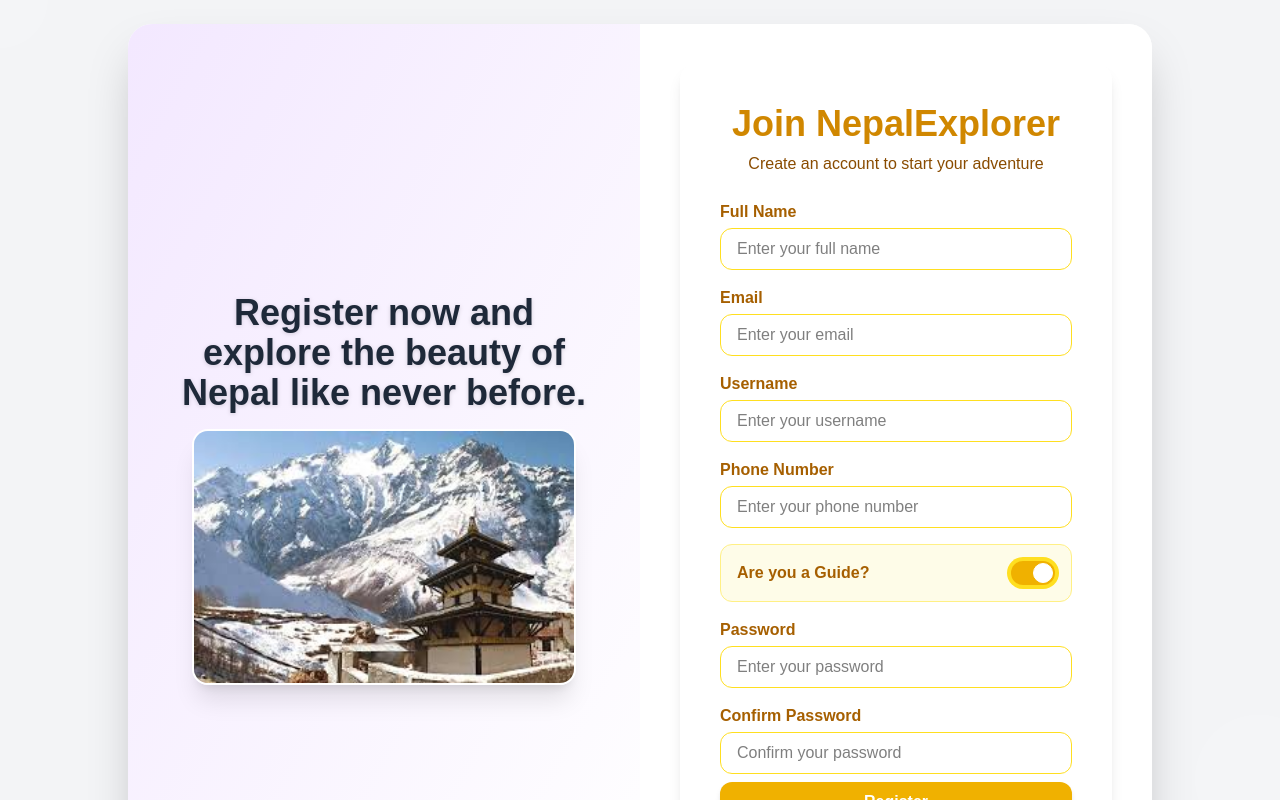
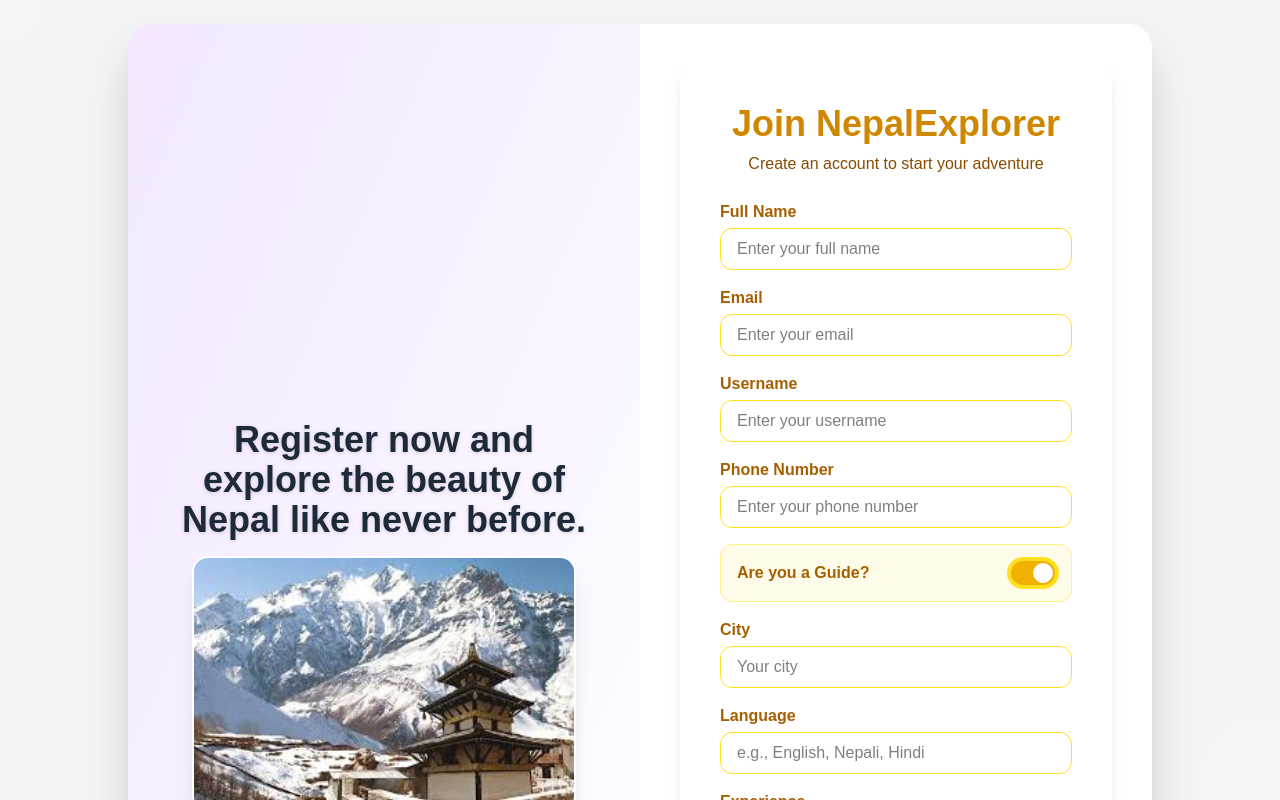
Before and after one commit to SandipKandel0/Web_project_nepalexplorer, a Next.js app: page /register in a window 1280 px wide. Both pictures are taken after a click on the label 1033 px from the left and 573 px from the top of the page. Shown: the top 800 px of the page. Built offline with nearby package versions, Linux system fonts and the light colour scheme; no server answers.

Commit message:
register for guide modified

```diff
--- a/app/(auth)/_components/register_form.tsx
+++ b/app/(auth)/_components/register_form.tsx
@@ -1,7 +1,7 @@
 "use client";
 
 import { useState, useTransition } from "react";
-import { useForm } from "react-hook-form";
+import { useForm, useWatch } from "react-hook-form";
 import { zodResolver } from "@hookform/resolvers/zod";
 import { registerSchema } from "../schema";
 import { handleRegister } from "@/lib/actions/auth-action";
@@ -14,10 +14,21 @@
   const {
     register,
     handleSubmit,
+    watch,
     formState: { errors, isSubmitting },
+    control,
   } = useForm({
     resolver: zodResolver(registerSchema),
     mode: "onSubmit",
+    defaultValues: {
+      isGuide: false,
+    },
+  });
+
+  // Watch the isGuide field to show/hide guide-specific fields
+  const isGuide = useWatch({
+    control,
+    name: "isGuide",
   });
 
   const submit = async (values: any) => {
@@ -124,6 +135,57 @@
         </div>
       </div>
 
+      {/* Conditional Guide Fields */}
+      {isGuide && (
+        <>
+          {/* City */}
+          <div className="w-full mb-4">
+            <label className="block text-yellow-700 font-semibold mb-1">City</label>
+            <input
+              type="text"
+              placeholder="Your city"
+              className="w-full px-4 py-2 border border-yellow-300 rounded-xl focus:outline-none focus:ring-2 focus:ring-yellow-400 focus:border-yellow-400 text-black"
+              {...register("city")}
+            />
+            {errors.city && (
+              <p className="text-xs text-red-500 mt-1">{errors.city.message}</p>
+            )}
+          </div>
+
+          {/* Language */}
+          <div className="w-full mb-4">
+            <label className="block text-yellow-700 font-semibold mb-1">Language</label>
+            <input
+              type="text"
+              placeholder="e.g., English, Nepali, Hindi"
+              className="w-full px-4 py-2 border border-yellow-300 rounded-xl focus:outline-none focus:ring-2 focus:ring-yellow-400 focus:border-yellow-400 text-black"
+              {...register("language")}
+            />
+            {errors.language && (
+              <p className="text-xs text-red-500 mt-1">{errors.language.message}</p>
+            )}
+          </div>
+
+          {/* Experience */}
+          <div className="w-full mb-4">
+            <label className="block text-yellow-700 font-semibold mb-1">Experience</label>
+            <select
+              className="w-full px-4 py-2 border border-yellow-300 rounded-xl focus:outline-none focus:ring-2 focus:ring-yellow-400 focus:border-yellow-400 text-black"
+              {...register("experience")}
+            >
+              <option value="">Select experience level</option>
+              <option value="1-3">1-3 years</option>
+              <option value="3-5">3-5 years</option>
+              <option value="5-10">5-10 years</option>
+              <option value="10+">10+ years</option>
+            </select>
+            {errors.experience && (
+              <p className="text-xs text-red-500 mt-1">{errors.experience.message}</p>
+            )}
+          </div>
+        </>
+      )}
+
       {/* Password */}
       <div className="w-full mb-4">
         <label className="block text-yellow-700 font-semibold mb-1">Password</label>
--- a/app/(auth)/register/guide/page.tsx
+++ b/app/(auth)/register/guide/page.tsx
@@ -68,8 +68,8 @@
         router.push("/guide/dashboard");
       }
     } catch (err: any) {
-      console.error(err);
-      setError(err.response?.data?.message || "Registration failed. Please try again.");
+      console.error("Registration error:", err);
+      setError(err.response?.data?.message || err.response?.data?.error || err.message || "Registration failed. Please try again.");
     } finally {
       setLoading(false);
     }
--- a/app/(auth)/schema.ts
+++ b/app/(auth)/schema.ts
@@ -14,7 +14,19 @@
   password: z.string().min(6, "Minimum 6 characters"),
   confirmPassword: z.string().min(6, "Minimum 6 characters"),
   isGuide: z.boolean().optional().default(false),
+  language: z.string().optional(),
+  experience: z.string().optional(),
+  city: z.string().optional(),
 }).refine((v) => v.password === v.confirmPassword, {
   path: ["confirmPassword"],
   message: "Passwords do not match",
+}).refine((v) => {
+  // If isGuide is true, require guide fields
+  if (v.isGuide) {
+    return !!v.language && !!v.experience && !!v.city;
+  }
+  return true;
+}, {
+  path: ["city"],
+  message: "Guide fields are required when registering as a guide",
 });
```
